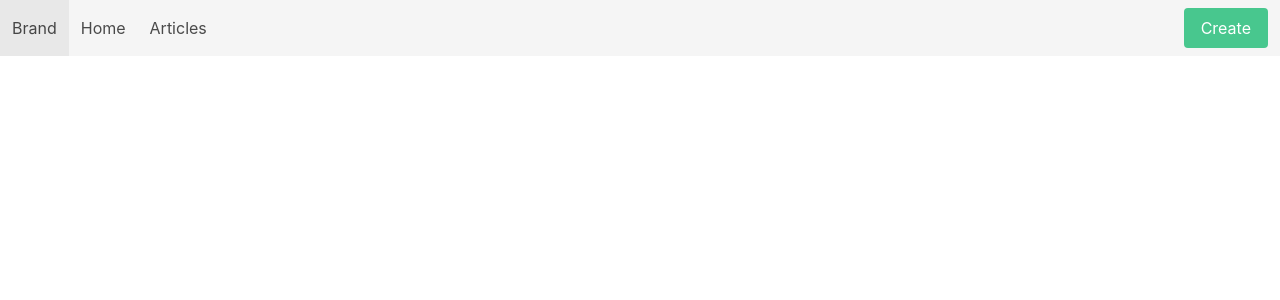
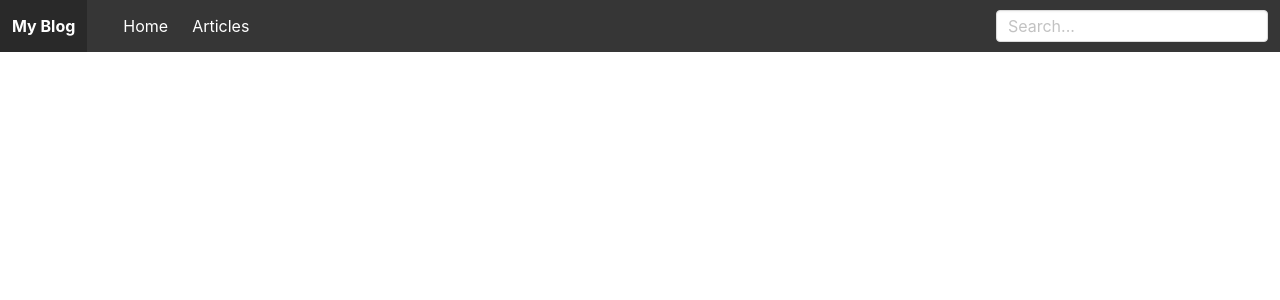
Before and after one commit to MasterHiei/my_blog, a Vue app: page /#/ in a window 1280 px wide. Shown: the top 300 px of the page. Built offline with nearby package versions, Linux system fonts and the light colour scheme.

Commit message:
Add parts to navigation bar

```diff
--- a/src/components/Navbar/TheNavbar.vue
+++ b/src/components/Navbar/TheNavbar.vue
@@ -1,25 +1,40 @@
 <template>
-  <nav id="navbar" class="navbar is-fixed-top is-light" role="navigation" aria-label="main navigation">
-    <div class="navbar-brand">
-      <a class="navbar-item" href="#">Brand</a>
+  <nav id="navbar" class="navbar is-fixed-top is-dark" role="navigation" aria-label="main navigation">
+    <div id="brand" class="navbar-brand">
+      <a id="logo" href="/home" class="navbar-item">
+        <strong>My Blog</strong>
+      </a>
+      <div class="navbar-item">
+        <div class="navbar-item is-hidden-desktop">
+          <div class="field">
+            <div class="control">
+              <input id="searchInput" class="input" type="text" placeholder="Search...">
+            </div>
+          </div>
+        </div>
+      </div>
 
-      <a role="button" class="navbar-burger burger is-hidden-desktop" aria-label="menu" aria-expanded="false" data-target="menuList">
+      <a role="button" :class="[burgerClass, isActive ? activeClass : '']"
+      aria-label="menu" aria-expanded="false" data-target="menuList"
+      @click="onClick">
         <span aria-hidden="true"></span>
         <span aria-hidden="true"></span>
         <span aria-hidden="true"></span>
       </a>
     </div>
 
-    <div id="menuList" class="navbar-menu">
+    <div id="menuList" :class="[menuClass, isActive ? activeClass : '']">
       <div class="navbar-start">
         <a class="navbar-item">Home</a>
         <a class="navbar-item">Articles</a>
       </div>
       <div class="navbar-end">
-        <div class="navbar-item">
-          <div class="buttons">
-          <a class="button is-success">Create</a>
-        </div>
+        <div class="navbar-item is-hidden-touch">
+          <div class="field">
+            <div class="control">
+              <input id="searchInput" class="input" type="text" placeholder="Search...">
+            </div>
+          </div>
         </div>
       </div>
     </div>
@@ -28,8 +43,29 @@
 
 <script>
 export default {
+  data () {
+    return {
+      isActive: false,
+      burgerClass: 'navbar-burger burger is-hidden-desktop',
+      menuClass: 'navbar-menu',
+      activeClass: 'is-active'
+    }
+  },
+  methods: {
+    onClick () {
+      this.isActive = !this.isActive
+    }
+  }
 }
 </script>
 
 <style lang="stylus" rel="stylesheet/stylus">
+  #brand
+    margin-left 0
+
+  #menuList
+    margin-right 0
+
+  #searchInput
+    height 32px
 </style>
```
